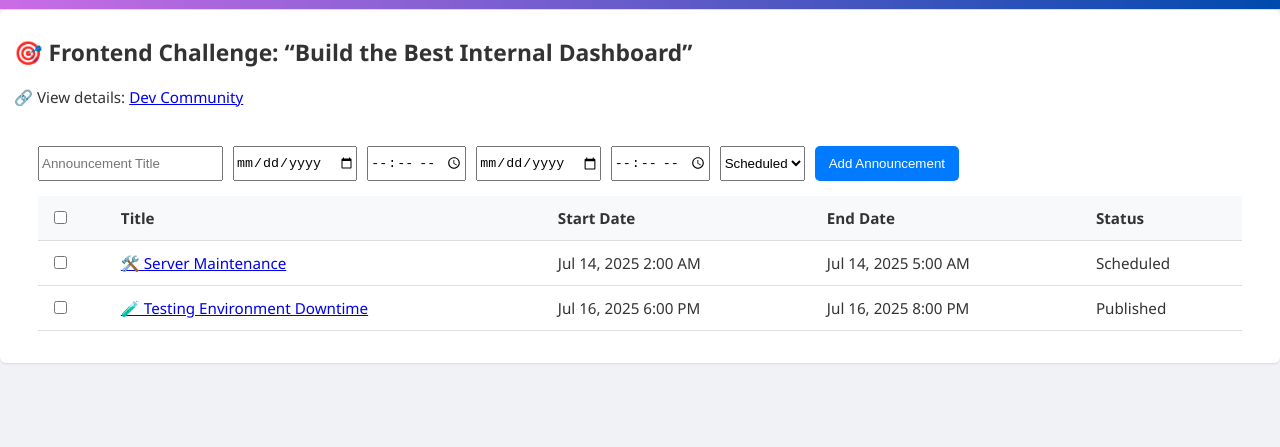
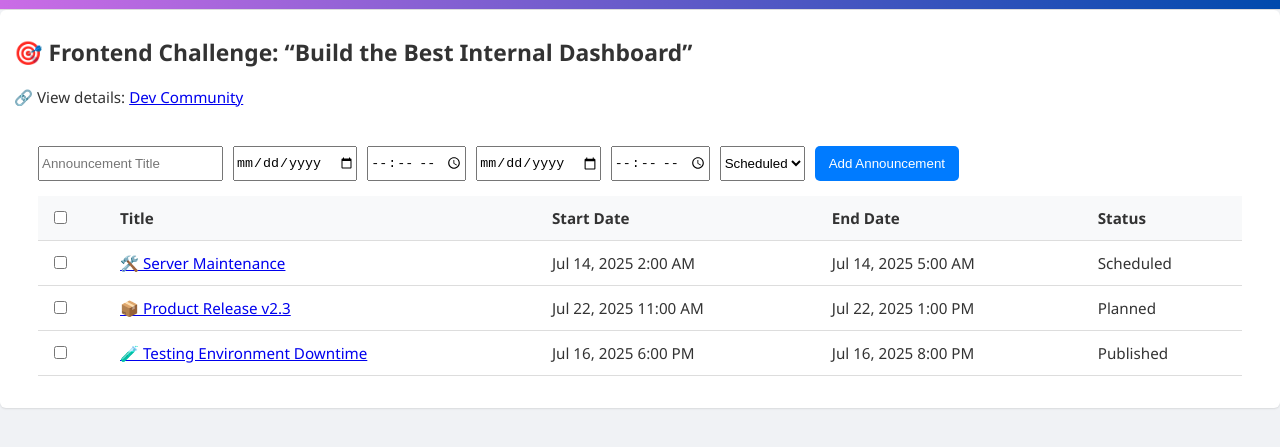
Before and after one commit to pooja-bhavani/office-announcement-dashboard, a plain HTML site: page index.html in a window 1280 px wide. Shown: the part 101-548 px from the top of the page. Drawn offline with Linux system fonts and the light colour scheme.

Commit message:
Update index.html

```diff
--- a/index.html
+++ b/index.html
@@ -66,6 +66,13 @@
           <td>Jul 14, 2025 2:00 AM</td>
           <td>Jul 14, 2025 5:00 AM</td>
           <td>Scheduled</td>
+          </tr>
+          <td><input type="checkbox" /></td>
+          <td><a href="#">📦 Product Release v2.3</a></td>
+          <td>Jul 22, 2025 11:00 AM</td>
+          <td>Jul 22, 2025 1:00 PM</td>
+          <td>Planned</td>
+        </tr>
         <tr>
           <td><input type="checkbox" /></td>
           <td><a href="#">🧪 Testing Environment Downtime</a></td>
```
